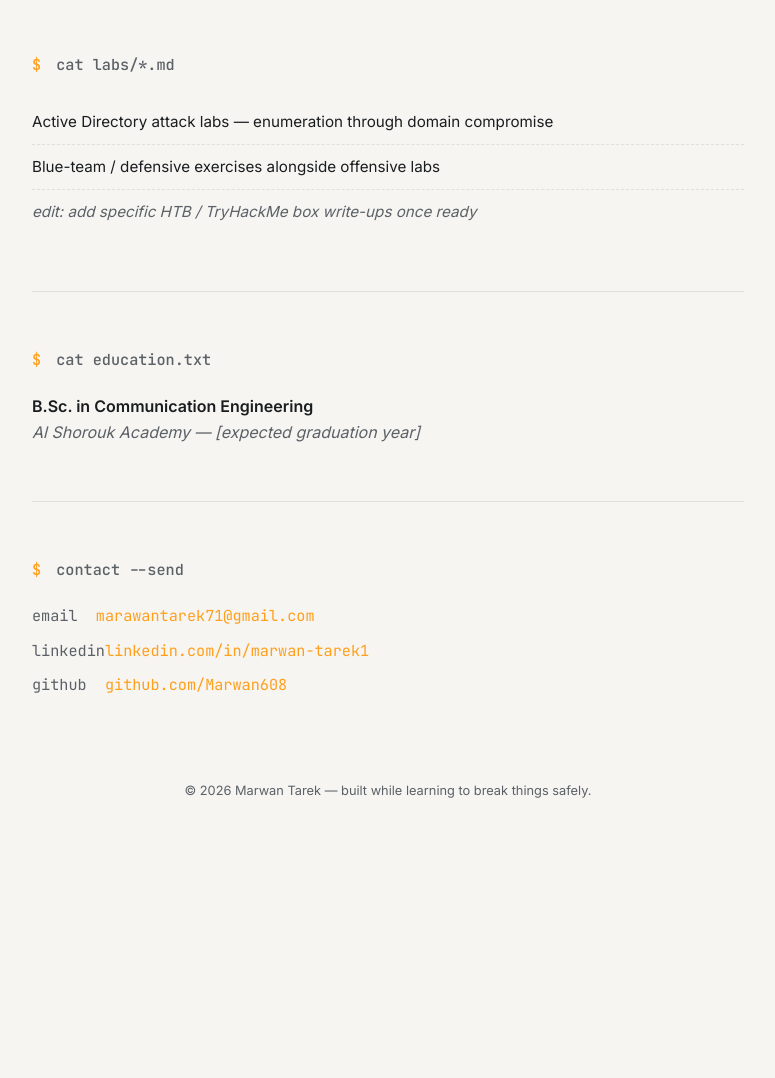
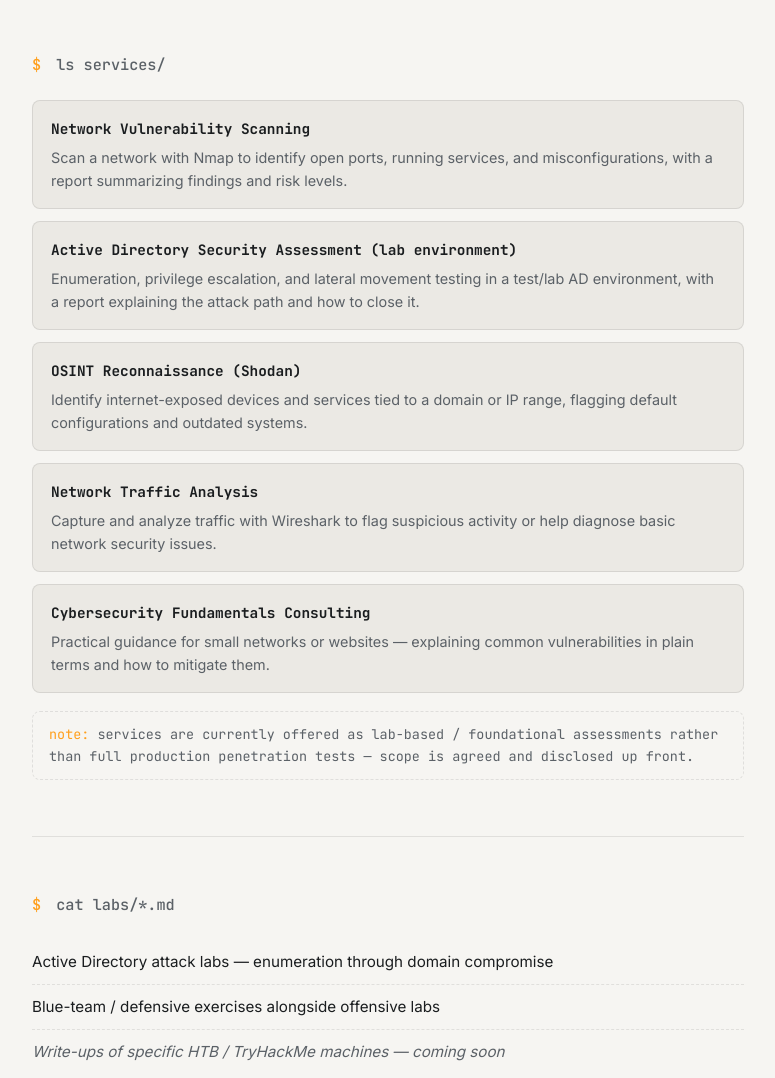
Before and after one commit to Marwan608/Marwan608.github.io, a plain HTML site: page index.html in a window 1280 px wide. Shown: the part 1542-2620 px from the top of the page, without its empty margins (252-1027 px from the left). Before the commit the page ends 2384 px from the top, so only its background shows below. Drawn offline with Linux system fonts and the light colour scheme.

```diff
--- a/index.html
+++ b/index.html
@@ -112,6 +112,19 @@
   .contact-links{ display:flex; flex-direction:column; gap:10px; font-family:'JetBrains Mono',monospace; font-size:.95rem; }
   .contact-links span{ color:var(--text-dim); }
 
+  .service-card{
+    padding:16px 18px; margin-bottom:12px; border-radius:8px;
+    background:var(--bg-alt); border:1px solid var(--border);
+  }
+  .service-card:last-child{ margin-bottom:0; }
+  .service-card h3{ font-family:'JetBrains Mono',monospace; font-size:.9rem; margin-bottom:6px; }
+  .service-card p{ color:var(--text-dim); font-size:.9rem; }
+  .note{
+    margin-top:18px; padding:12px 16px; border-radius:8px; font-size:.84rem;
+    color:var(--text-dim); border:1px dashed var(--border);
+  }
+  .note .prompt{ font-family:'JetBrains Mono',monospace; }
+
   footer{ padding:28px 24px 40px; text-align:center; color:var(--text-dim); font-size:.8rem; }
 </style>
 </head>
@@ -124,6 +137,7 @@
       <a href="#about">about</a>
       <a href="#certs">certs</a>
       <a href="#skills">skills</a>
+      <a href="#services">services</a>
       <a href="#labs">labs</a>
       <a href="#contact">contact</a>
     </div>
@@ -139,7 +153,7 @@
       <div class="hero-text">
         <h1>Marwan Tarek<span class="cursor">&nbsp;</span></h1>
         <div class="role mono">Aspiring Penetration Tester</div>
-        <p>Communication Engineering student building a career in offensive security through the DEPI Penetration Testing Track — focused on network and Active Directory attacks, with hands-on lab experience.</p>
+        <p>Communication Engineering building a career in offensive security through the DEPI Penetration Testing Track — focused on network and Active Directory attacks, with hands-on lab experience.</p>
       </div>
     </div>
   </section>
@@ -204,19 +218,46 @@
     </div>
   </section>
 
+  <section id="services">
+    <h2 class="cmd mono"><span class="prompt">$</span> ls services/</h2>
+    <div class="service-card">
+      <h3>Network Vulnerability Scanning</h3>
+      <p>Scan a network with Nmap to identify open ports, running services, and misconfigurations, with a report summarizing findings and risk levels.</p>
+    </div>
+    <div class="service-card">
+      <h3>Active Directory Security Assessment (lab environment)</h3>
+      <p>Enumeration, privilege escalation, and lateral movement testing in a test/lab AD environment, with a report explaining the attack path and how to close it.</p>
+    </div>
+    <div class="service-card">
+      <h3>OSINT Reconnaissance (Shodan)</h3>
+      <p>Identify internet-exposed devices and services tied to a domain or IP range, flagging default configurations and outdated systems.</p>
+    </div>
+    <div class="service-card">
+      <h3>Network Traffic Analysis</h3>
+      <p>Capture and analyze traffic with Wireshark to flag suspicious activity or help diagnose basic network security issues.</p>
+    </div>
+    <div class="service-card">
+      <h3>Cybersecurity Fundamentals Consulting</h3>
+      <p>Practical guidance for small networks or websites — explaining common vulnerabilities in plain terms and how to mitigate them.</p>
+    </div>
+    <div class="note mono">
+      <span class="prompt">note:</span> services are currently offered as lab-based / foundational assessments rather than full production penetration tests — scope is agreed and disclosed up front.
+    </div>
+  </section>
+
   <section id="labs">
     <h2 class="cmd mono"><span class="prompt">$</span> cat labs/*.md</h2>
     <ul class="list">
       <li><span>Active Directory attack labs — enumeration through domain compromise</span></li>
       <li><span>Blue-team / defensive exercises alongside offensive labs</span></li>
-      <li><span class="placeholder">edit: add specific HTB / TryHackMe box write-ups once ready</span></li>
+      <li><span class="placeholder">Write-ups of specific HTB / TryHackMe machines — coming soon</span></li>
     </ul>
   </section>
 
   <section class="edu">
     <h2 class="cmd mono"><span class="prompt">$</span> cat education.txt</h2>
     <p><strong>B.Sc. in Communication Engineering</strong></p>
-    <p class="placeholder">Al Shorouk Academy — [expected graduation year]</p>
+    <p class="placeholder">Al Shorouk Academy — Expected graduation 2028</p>
   </section>
 
   <section id="contact">
```
